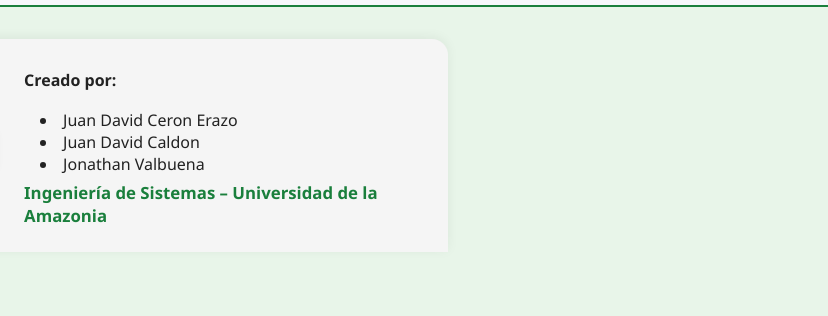
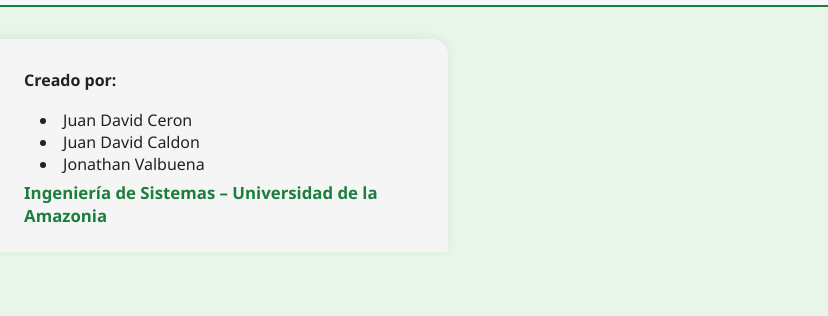
Before and after one commit to CJUAN25/braquistocrona, a plain HTML site: page index.html in a window 1280 px wide. Shown: the part 889-1205 px from the top of the page, 452-1280 px from the left. Drawn offline with Linux system fonts and the light colour scheme.

Commit message:
Descripción de los cambios

```diff
--- a/index.html
+++ b/index.html
@@ -84,7 +84,7 @@
             <div class="footer-info">
                 <p><strong>Creado por:</strong></p>
                 <ul class="creators-list">
-                    <li>Juan David Ceron Erazo</li>
+                    <li>Juan David Ceron </li>
                     <li>Juan David Caldon</li>
                     <li>Jonathan Valbuena</li>
                 </ul>
```
